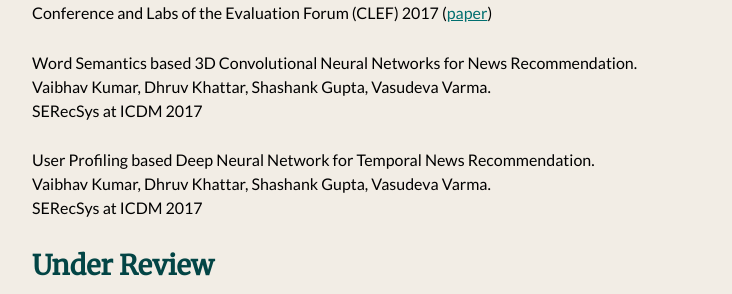
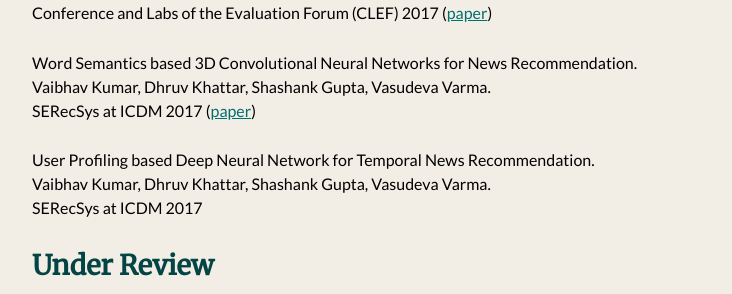
Before and after one commit to shashankg7/shashankg7.github.io, a Jekyll site: the page built from publications.md, in a window 1280 px wide. Shown: the part 843-1137 px from the top of the page, without its empty margins (272-1004 px from the left). Built offline with Jekyll 4.4.1, drawn with Linux system fonts in a browser that asks for light colours; nearby versions of some CDN libraries; our own code applies the rules of GitHub Pages for plain Markdown files.

Commit message:
ICDM link added

```diff
--- a/publications.md
+++ b/publications.md
@@ -32,7 +32,7 @@
 
 Word Semantics based 3D Convolutional Neural Networks for News Recommendation. <br>
 Vaibhav Kumar, Dhruv Khattar, Shashank Gupta, Vasudeva Varma. <br>
-SERecSys at ICDM 2017
+SERecSys at ICDM 2017 ([paper](https://drive.google.com/open?id=0B-7peEFiNjnUdk44YVpkdk5YSjg))
 
 User Profiling based Deep Neural Network for Temporal News Recommendation. <br>
 Vaibhav Kumar, Dhruv Khattar, Shashank Gupta, Vasudeva Varma. <br>
```
